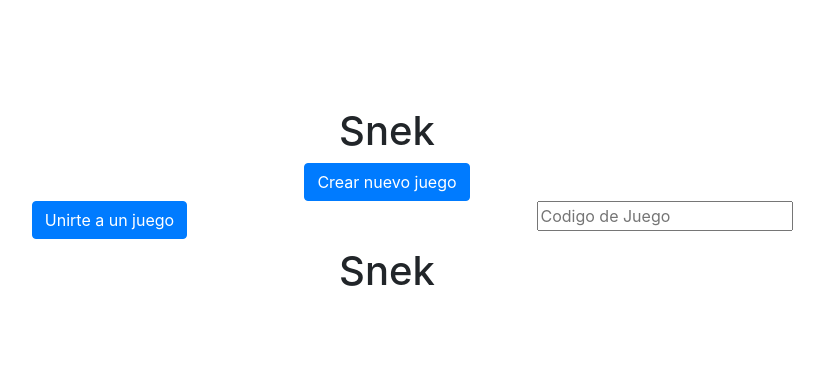
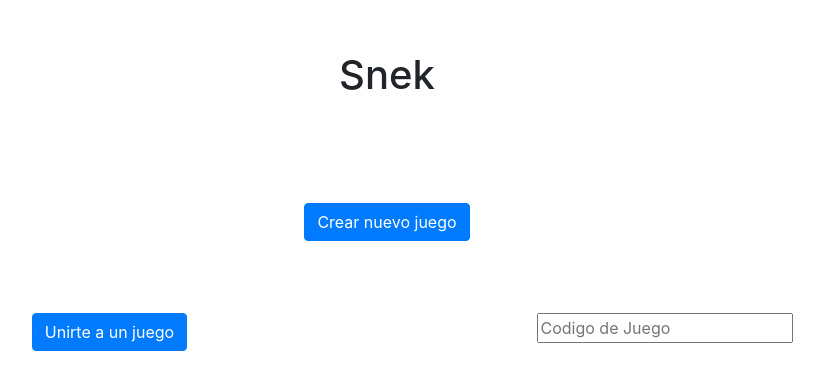
Before and after one commit to NavyStarite/SnakePVP, a plain HTML site: page frontend/index.html in a window 1280 px wide. Shown: the part 195-584 px from the top of the page, without its empty margins (253-1077 px from the left). Drawn offline with nearby package versions, Linux system fonts and the light colour scheme; no server answers.

Commit message:
Update index.html

```diff
--- a/frontend/index.html
+++ b/frontend/index.html
@@ -31,6 +31,7 @@
             <div class="row">
               <div class="col-12">
                 <h1>Snek</h1>
+                <br><br><br><br>
               </div>
             </div>
             <div class="row">
@@ -42,6 +43,7 @@
             >
               Crear nuevo juego
             </button>
+            <br><br><br><br>
               </div>
             </div>
             <div class="row">
@@ -53,16 +55,17 @@
             >
               Unirte a un juego
             </button>
+
               </div>
               <div class="col">
                 <div class="form-group">
                   <input type="text" placeholder="Codigo de Juego" id="gameCodeInput"/>
                 </div>
               </div>
+
             </div>
             </center>
           </div>
-            <h1>Snek</h1>
 
         </div>
       </div>
```
